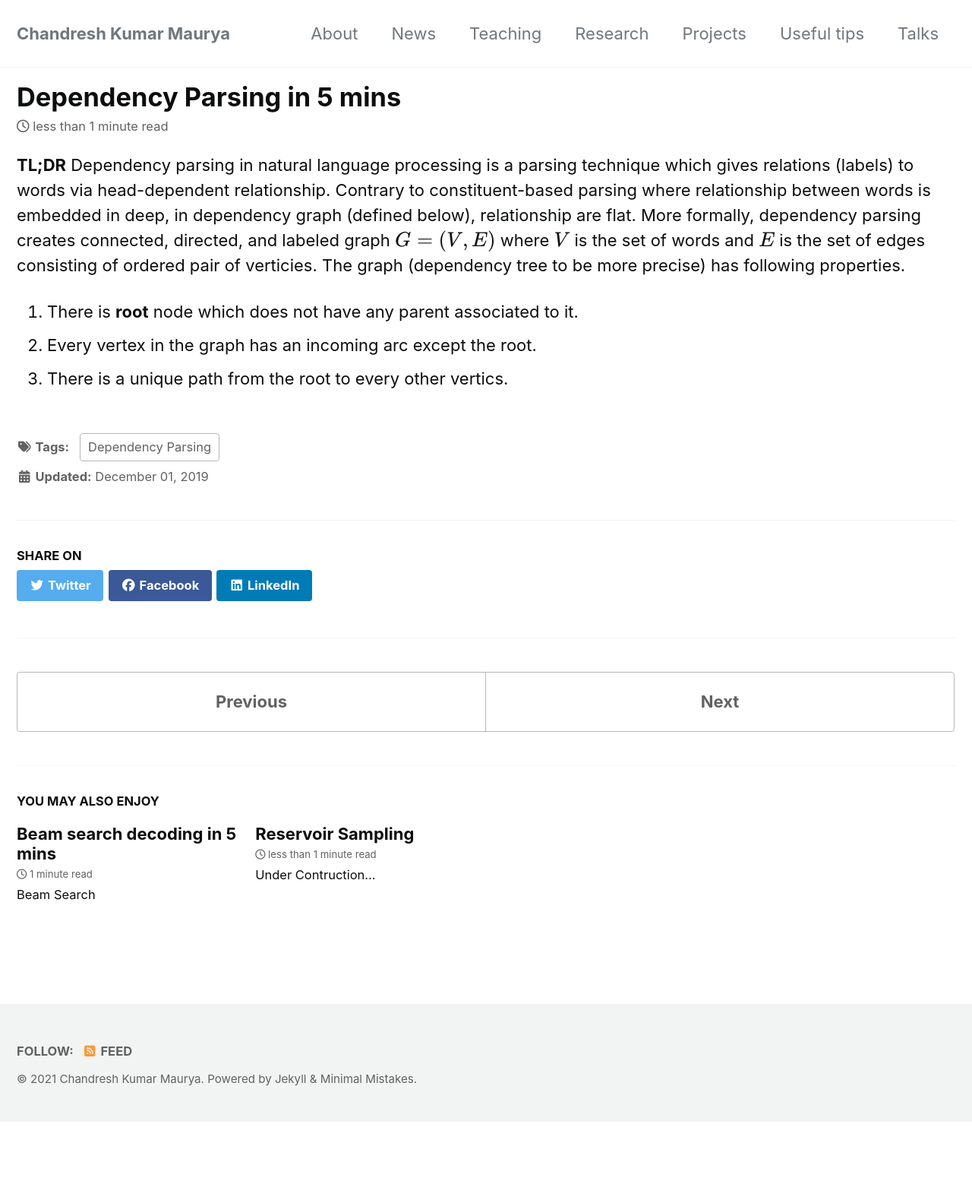
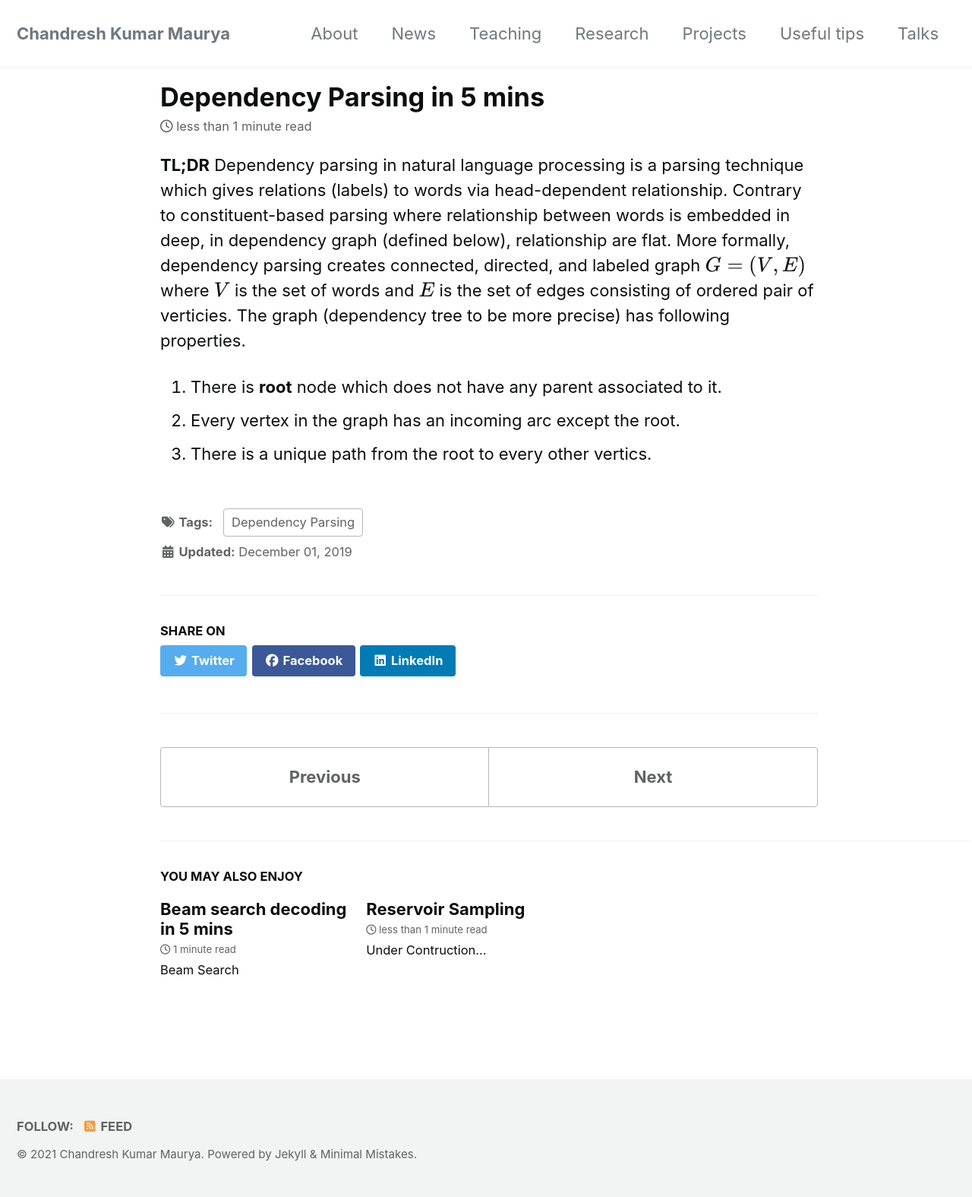
Before and after one commit to chandreshiit/oldsite, a Jekyll site: the page built from _posts/2019-12-01-DependencyParsing.md, in a window 1280 px wide. Shown: the whole page at 76% size. Built offline with Jekyll 4.4.1, drawn with Linux system fonts in a browser that asks for light colours; cached includes are drawn as plain includes; nearby versions of some CDN libraries; formulas are drawn with MathJax 3; before the commit the page ends 1476 px from its top, so only the background shows below that.

Commit message:
updated _variable.scss, page.scss etc.

```diff
--- a/_sass/minimal-mistakes/_page.scss
+++ b/_sass/minimal-mistakes/_page.scss
@@ -6,8 +6,8 @@
   @include clearfix;
   margin-left: auto;
   margin-right: auto;
-  padding-left: 1em;
-  padding-right: 1em;
+  padding-left: 0.5em;
+  padding-right: 0.1em;
   -webkit-animation: $intro-transition;
   animation: $intro-transition;
   max-width: 100%;
--- a/_sass/minimal-mistakes/_variables.scss
+++ b/_sass/minimal-mistakes/_variables.scss
@@ -6,7 +6,7 @@
    Typography
    ========================================================================== */
 
-$doc-font-size: 16 !default;
+$doc-font-size: 16	 !default;
 
 /* paragraph indention */
 $paragraph-indent: false !default; // true, false (default)
@@ -143,12 +143,12 @@ $max-width: $x-large !default;
    Grid
    ========================================================================== */
 
-$right-sidebar-width-narrow: 10px !default;
-$right-sidebar-width: 0px !default;
-$right-sidebar-width-wide: 10px !default;
+$right-sidebar-width-narrow: 100px !default;
+$right-sidebar-width: 200px !default;
+$right-sidebar-width-wide: 100px !default;
 
 /*
-   Other
+   Other About , news etc.
    ========================================================================== */
 
 $border-radius: 4px !default;
```
Also changed, not shown: 6 other files.
